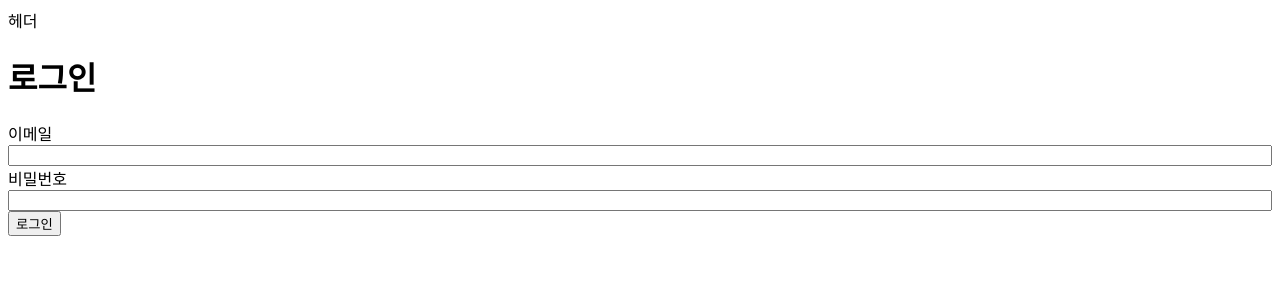
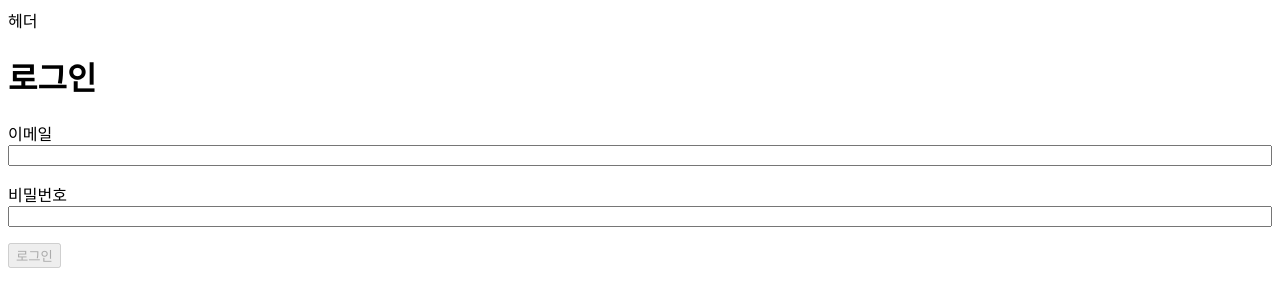
Before and after one commit to not-using/wanted-pre-onboarding-frontend, a React (Create React App) app: page /signin in a window 1280 px wide. Shown: the top 306 px of the page. Built offline with nearby package versions, Linux system fonts and the light colour scheme.

Commit message:
feat: A1 로그인/회원가입 유효성 검사 구현

```diff
--- a/src/components/Input.tsx
+++ b/src/components/Input.tsx
@@ -4,13 +4,24 @@ import { styled } from "styled-components";
 interface IProps extends ComponentProps<"input"> {
 	id: string;
 	labelText: string;
+	isValid?: boolean;
+	invalidMessage?: string;
 }
 
-const Input = ({ id, labelText, ...rest }: IProps) => {
+const Input = ({
+	id,
+	labelText,
+	value,
+	isValid = true,
+	invalidMessage = "",
+	...rest
+}: IProps) => {
+	const isEmpty = value === "" || undefined;
 	return (
 		<Wrapper>
 			<label htmlFor={id}>{labelText}</label>
-			<CustomInput id={id} {...rest} />
+			<CustomInput id={id} {...rest} value={value} />
+			<ErrorText>{isEmpty || isValid ? "" : invalidMessage}</ErrorText>
 		</Wrapper>
 	);
 };
@@ -21,5 +32,10 @@ const Wrapper = styled.div`
 	display: flex;
 	flex-direction: column;
 `;
-const CustomInput = styled.input`
+const CustomInput = styled.input``;
+
+const ErrorText = styled.span`
+	color: red;
+	font-size: 0.8rem;
+	height: 1rem;
 `;
--- /dev/null
+++ b/src/constants/authPolicy.ts
@@ -0,0 +1,10 @@
+export const authPolicy = {
+	email: {
+		validator: (email: string) => email.includes("@"),
+		invalidMessage: "@를 포함해주세요",
+	},
+	password: {
+		validator: (password: string) => password.length >= 8,
+		invalidMessage: "8자 이상 입력해주세요",
+	},
+};
--- a/src/pages/Auth.tsx
+++ b/src/pages/Auth.tsx
@@ -1,10 +1,17 @@
+import { useState } from "react";
+import { useLocation } from "react-router-dom";
+import { authPolicy } from "constants/authPolicy";
 import Button from "components/Button";
 import Input from "components/Input";
-import { useLocation } from "react-router-dom";
 
 const Auth = () => {
+	const [email, setEmail] = useState("");
+	const [password, setPassword] = useState("");
+
 	const isSignup = useLocation().pathname === "/signup";
 	const stage = isSignup ? "회원가입" : "로그인";
+	const isEmailValid = authPolicy.email.validator(email);
+	const isPasswordValid = authPolicy.password.validator(password);
 
 	return (
 		<main>
@@ -13,18 +20,26 @@ const Auth = () => {
 				<Input
 					id="email"
 					labelText="이메일"
-					type="email"
 					data-testid="email-input"
+					value={email}
+					isValid={isEmailValid}
+					invalidMessage={authPolicy.email.invalidMessage}
+					onChange={(e) => setEmail(e.target.value)}
 				/>
 				<Input
 					id="password"
 					labelText="비밀번호"
 					type="password"
 					data-testid="password-input"
+					value={password}
+					isValid={isPasswordValid}
+					invalidMessage={authPolicy.password.invalidMessage}
+					onChange={(e) => setPassword(e.target.value)}
 				/>
 				<Button
 					type="submit"
 					data-testid={`sign${isSignup ? "up" : "in"}-button`}
+					disabled={isEmailValid && isPasswordValid ? false : true}
 				>
 					{stage}
 				</Button>
```
Also changed, not shown: 1 other file (tests, documents, lock files or other folders).
